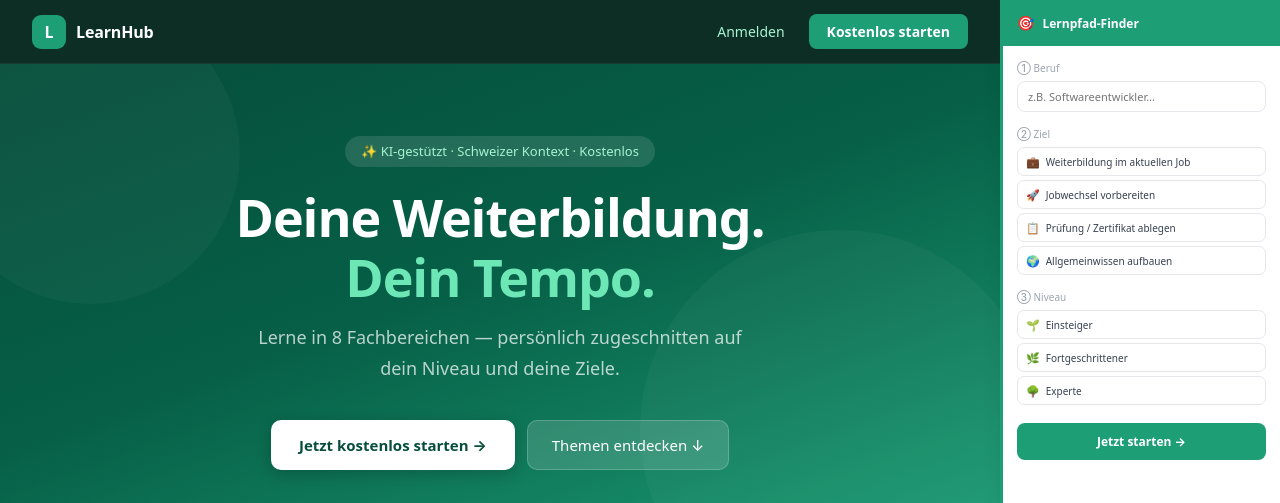
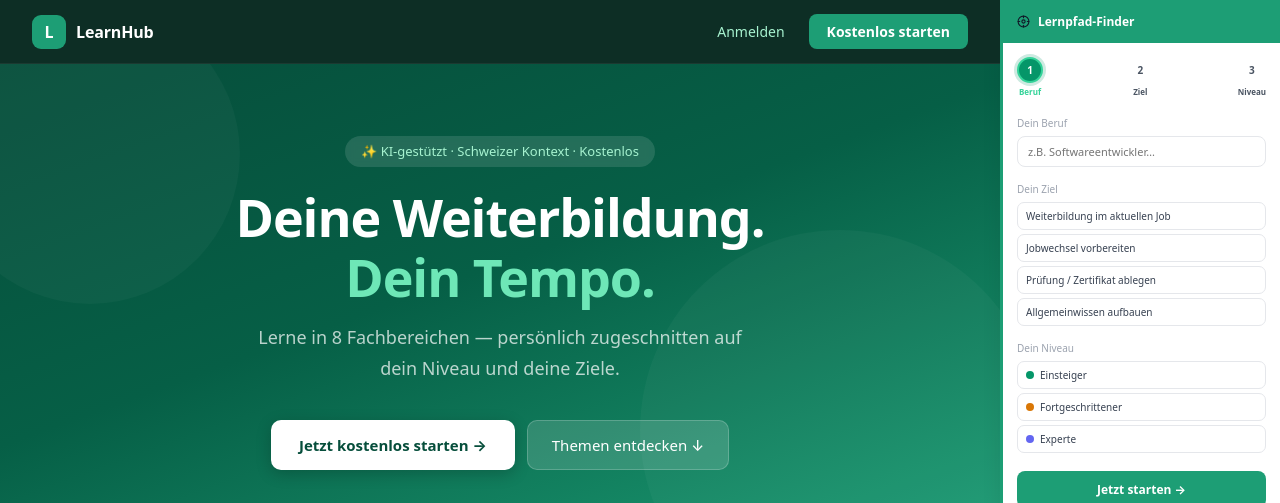
Before and after one commit to David-Rutz/Lernplattform, a React (Vite) app: page / in a window 1280 px wide. Shown: the top 503 px of the page. Built offline with nearby package versions, Linux system fonts and the light colour scheme.

Commit message:
feat: replace NeedFinder emojis with StepIndicator dots, AreaChip thumbnails, SVG icons

```diff
--- a/src/components/NeedFinderPanel.jsx
+++ b/src/components/NeedFinderPanel.jsx
@@ -1,19 +1,74 @@
-import { useState, useEffect, useRef } from 'react'
+import { useState, useEffect, useRef, Fragment } from 'react'
 import { mapJobToAreas } from '../lib/claude'
-import { AREAS } from './Sidebar'
+import { AREAS, AreaChip } from './Sidebar'
 
 const GOAL_OPTIONS = [
-  { value: 'job_current', label: 'Weiterbildung im aktuellen Job', icon: '💼' },
-  { value: 'job_change',  label: 'Jobwechsel vorbereiten',        icon: '🚀' },
-  { value: 'exam',        label: 'Prüfung / Zertifikat ablegen',  icon: '📋' },
-  { value: 'general',     label: 'Allgemeinwissen aufbauen',      icon: '🌍' },
+  { value: 'job_current', label: 'Weiterbildung im aktuellen Job' },
+  { value: 'job_change',  label: 'Jobwechsel vorbereiten' },
+  { value: 'exam',        label: 'Prüfung / Zertifikat ablegen' },
+  { value: 'general',     label: 'Allgemeinwissen aufbauen' },
 ]
 
 const LEVEL_OPTIONS = [
-  { value: 'einsteiger',       label: 'Einsteiger',        icon: '🌱' },
-  { value: 'fortgeschrittene', label: 'Fortgeschrittener', icon: '🌿' },
-  { value: 'experte',          label: 'Experte',            icon: '🌳' },
+  { value: 'einsteiger',       label: 'Einsteiger',        color: '#059669' },
+  { value: 'fortgeschrittene', label: 'Fortgeschrittener', color: '#d97706' },
+  { value: 'experte',          label: 'Experte',           color: '#6366f1' },
 ]
+
+const CrosshairIcon = () => (
+  <svg width="13" height="13" viewBox="0 0 24 24" fill="none" stroke="currentColor" strokeWidth="2" strokeLinecap="round">
+    <circle cx="12" cy="12" r="10"/><circle cx="12" cy="12" r="3"/>
+    <line x1="12" y1="2" x2="12" y2="5"/><line x1="12" y1="19" x2="12" y2="22"/>
+    <line x1="2" y1="12" x2="5" y2="12"/><line x1="19" y1="12" x2="22" y2="12"/>
+  </svg>
+)
+
+const CheckIcon = () => (
+  <svg width="10" height="10" viewBox="0 0 24 24" fill="none" stroke="currentColor" strokeWidth="3" strokeLinecap="round">
+    <polyline points="20 6 9 17 4 12"/>
+  </svg>
+)
+
+function StepIndicator({ jobDone, goalDone }) {
+  // currentStep: 1 if job not done, 2 if job done but goal not, 3 otherwise
+  const currentStep = !jobDone ? 1 : !goalDone ? 2 : 3
+  const steps = ['Beruf', 'Ziel', 'Niveau']
+  const stepDone = [jobDone, goalDone, false] // level done is end state
+
+  return (
+    <div style={{ display: 'flex', alignItems: 'center', marginBottom: 16 }}>
+      {steps.map((label, i) => {
+        const num = i + 1
+        const done = stepDone[i]
+        const active = num === currentStep
+        return (
+          <Fragment key={i}>
+            <div style={{ display: 'flex', flexDirection: 'column', alignItems: 'center', gap: 3 }}>
+              <div style={{
+                width: 26, height: 26, borderRadius: '50%',
+                background: done || active ? '#059669' : 'rgba(255,255,255,0.06)',
+                border: active ? '2px solid #34D399' : '2px solid transparent',
+                boxShadow: active ? '0 0 0 3px rgba(5,150,105,0.2)' : 'none',
+                display: 'flex', alignItems: 'center', justifyContent: 'center',
+                transition: 'all .2s',
+              }}>
+                {done ? (
+                  <span style={{ color: '#fff' }}><CheckIcon /></span>
+                ) : (
+                  <span style={{ color: active ? '#fff' : '#4B5563', fontSize: 10, fontWeight: 800 }}>{num}</span>
+                )}
+              </div>
+              <span style={{ fontSize: 8, fontWeight: 600, color: active ? '#34D399' : done ? '#6EE7B7' : '#4B5563', whiteSpace: 'nowrap' }}>{label}</span>
+            </div>
+            {i < steps.length - 1 && (
+              <div style={{ flex: 1, height: 2, background: stepDone[i] ? '#059669' : 'rgba(255,255,255,0.1)', margin: '0 4px', marginBottom: 14, transition: 'background .2s' }} />
+            )}
+          </Fragment>
+        )
+      })}
+    </div>
+  )
+}
 
 export default function NeedFinderPanel({ preferences, onComplete, onStartAuth, onClose, context }) {
   const [editing, setEditing] = useState(!preferences)
@@ -24,7 +79,6 @@ export default function NeedFinderPanel({ preferences, onComplete, onStartAuth,
   const [mapping, setMapping] = useState(false)
   const debounceRef = useRef(null)
 
-  // Debounced AI mapping when job input changes
   useEffect(() => {
     if (debounceRef.current) clearTimeout(debounceRef.current)
     if (job.trim().length < 2) { setJobAreas([]); return }
@@ -47,34 +101,40 @@ export default function NeedFinderPanel({ preferences, onComplete, onStartAuth,
   }
 
   const recommendedAreas = AREAS.filter(a => jobAreas.includes(a.id))
+  const goalLabel = GOAL_OPTIONS.find(o => o.value === preferences?.goal)
+  const levelOption = LEVEL_OPTIONS.find(o => o.value === preferences?.level)
 
   // ── PROFILE SUMMARY (dashboard, not editing) ─────────────────────────
   if (context === 'dashboard' && !editing) {
-    const goalLabel = GOAL_OPTIONS.find(o => o.value === preferences?.goal)
-    const levelLabel = LEVEL_OPTIONS.find(o => o.value === preferences?.level)
     return (
       <aside style={panelStyle}>
         <div style={{ ...headerStyle, background: '#1D9E75' }}>
-          <span style={{ fontSize: 14 }}>🎯</span>
+          <CrosshairIcon />
           <span style={{ fontSize: 12, fontWeight: 700, color: '#fff' }}>Mein Profil</span>
-          <button onClick={() => setEditing(true)} style={editBtnStyle}>✏️ Ändern</button>
+          <button onClick={() => setEditing(true)} style={editBtnStyle}>Ändern</button>
           {onClose && <button onClick={onClose} style={{ background: 'none', border: 'none', color: 'rgba(255,255,255,0.7)', fontSize: 14, cursor: 'pointer', marginLeft: 4, padding: 0 }}>✕</button>}
         </div>
 
         <div style={{ padding: '14px', flex: 1, overflowY: 'auto' }}>
           <div style={{ background: '#F0FDF9', borderRadius: 10, padding: '12px', marginBottom: 14 }}>
             <div style={profileLabelStyle}>DEIN PROFIL</div>
-            <div style={profileRowStyle}>💼 {preferences?.job || '—'}</div>
-            {goalLabel && <div style={profileRowStyle}>{goalLabel.icon} {goalLabel.label}</div>}
-            {levelLabel && <div style={profileRowStyle}>{levelLabel.icon} {levelLabel.label}</div>}
+            <div style={profileRowStyle}>{preferences?.job || '—'}</div>
+            {goalLabel && <div style={profileRowStyle}>{goalLabel.label}</div>}
+            {levelOption && (
+              <div style={{ ...profileRowStyle, display: 'flex', alignItems: 'center', gap: 6 }}>
+                <div style={{ width: 8, height: 8, borderRadius: '50%', background: levelOption.color, flexShrink: 0 }} />
+                {levelOption.label}
+              </div>
+            )}
           </div>
 
           {recommendedAreas.length > 0 && (
             <>
               <div style={{ fontSize: 10, color: '#9CA3AF', marginBottom: 8 }}>Empfohlen für dich:</div>
               {recommendedAreas.map(a => (
-                <div key={a.id} style={{ fontSize: 12, color: '#1D9E75', fontWeight: 600, marginBottom: 4 }}>
-                  → {a.icon} {a.name}
+                <div key={a.id} style={{ display: 'flex', alignItems: 'center', gap: 8, fontSize: 12, color: '#1D9E75', fontWeight: 600, marginBottom: 6 }}>
+                  <AreaChip area={a} active={false} />
+                  {a.name}
                 </div>
               ))}
             </>
@@ -91,11 +151,11 @@ export default function NeedFinderPanel({ preferences, onComplete, onStartAuth,
     )
   }
 
-  // ── FLOW (landing page or editing in dashboard) ───────────────────────
+  // ── FLOW ─────────────────────────────────────────────────────────────
   return (
     <aside style={panelStyle}>
       <div style={{ ...headerStyle, background: '#1D9E75' }}>
-        <span style={{ fontSize: 14 }}>🎯</span>
+        <CrosshairIcon />
         <span style={{ fontSize: 12, fontWeight: 700, color: '#fff' }}>Lernpfad-Finder</span>
         {context === 'dashboard' && (
           <button
@@ -106,9 +166,11 @@ export default function NeedFinderPanel({ preferences, onComplete, onStartAuth,
       </div>
 
       <div style={{ padding: '14px', flex: 1, overflowY: 'auto' }}>
+        <StepIndicator jobDone={job.trim().length >= 2} goalDone={!!goal} />
+
         {/* Step 1: Beruf */}
         <div style={stepWrapStyle}>
-          <div style={stepLabelStyle}>① Beruf</div>
+          <div style={stepLabelStyle}>Dein Beruf</div>
           <input
             type="text"
             value={job}
@@ -118,9 +180,12 @@ export default function NeedFinderPanel({ preferences, onComplete, onStartAuth,
           />
           {mapping && <div style={{ fontSize: 10, color: '#9CA3AF', marginTop: 4 }}>Analysiere…</div>}
           {!mapping && jobAreas.length > 0 && (
-            <div style={{ marginTop: 6 }}>
+            <div style={{ marginTop: 6, display: 'flex', flexDirection: 'column', gap: 4 }}>
               {AREAS.filter(a => jobAreas.includes(a.id)).map(a => (
-                <div key={a.id} style={{ fontSize: 10, color: '#1D9E75', fontWeight: 600 }}>→ {a.icon} {a.name}</div>
+                <div key={a.id} style={{ display: 'flex', alignItems: 'center', gap: 8, fontSize: 10, color: '#1D9E75', fontWeight: 600 }}>
+                  <AreaChip area={a} active={false} />
+                  {a.name}
+                </div>
               ))}
             </div>
           )}
@@ -128,13 +193,12 @@ export default function NeedFinderPanel({ preferences, onComplete, onStartAuth,
 
         {/* Step 2: Ziel */}
         <div style={stepWrapStyle}>
-          <div style={stepLabelStyle}>② Ziel</div>
+          <div style={stepLabelStyle}>Dein Ziel</div>
           <div style={{ display: 'flex', flexDirection: 'column', gap: 4 }}>
             {GOAL_OPTIONS.map(o => (
               <button key={o.value} onClick={() => setGoal(o.value)} style={optionStyle(goal === o.value)}>
-                <span>{o.icon}</span>
-                <span style={{ fontSize: 10, fontWeight: goal === o.value ? 600 : 400, color: goal === o.value ? '#065F46' : '#374151' }}>{o.label}</span>
-                {goal === o.value && <span style={{ marginLeft: 'auto', fontSize: 10 }}>✓</span>}
+                <span style={{ fontSize: 10, fontWeight: goal === o.value ? 600 : 400, color: goal === o.value ? '#065F46' : '#374151', flex: 1, textAlign: 'left' }}>{o.label}</span>
+                {goal === o.value && <span style={{ color: '#059669' }}><CheckIcon /></span>}
               </button>
             ))}
           </div>
@@ -142,13 +206,13 @@ export default function NeedFinderPanel({ preferences, onComplete, onStartAuth,
 
         {/* Step 3: Niveau */}
         <div style={stepWrapStyle}>
-          <div style={stepLabelStyle}>③ Niveau</div>
+          <div style={stepLabelStyle}>Dein Niveau</div>
           <div style={{ display: 'flex', flexDirection: 'column', gap: 4 }}>
             {LEVEL_OPTIONS.map(o => (
               <button key={o.value} onClick={() => setLevel(o.value)} style={optionStyle(level === o.value)}>
-                <span>{o.icon}</span>
-                <span style={{ fontSize: 10, fontWeight: level === o.value ? 600 : 400, color: level === o.value ? '#065F46' : '#374151' }}>{o.label}</span>
-                {level === o.value && <span style={{ marginLeft: 'auto', fontSize: 10 }}>✓</span>}
+                <div style={{ width: 8, height: 8, borderRadius: '50%', background: o.color, flexShrink: 0 }} />
+                <span style={{ fontSize: 10, fontWeight: level === o.value ? 600 : 400, color: level === o.value ? '#065F46' : '#374151', flex: 1, textAlign: 'left' }}>{o.label}</span>
+                {level === o.value && <span style={{ color: '#059669' }}><CheckIcon /></span>}
               </button>
             ))}
           </div>
@@ -157,11 +221,13 @@ export default function NeedFinderPanel({ preferences, onComplete, onStartAuth,
         {/* Live recommendation */}
         {jobAreas.length > 0 && (
           <div style={{ background: 'linear-gradient(135deg, #F0FDF9, #fff)', border: '1.5px solid #1D9E75', borderRadius: 10, padding: '10px', marginBottom: 12 }}>
-            <div style={{ fontSize: 9, color: '#1D9E75', fontWeight: 700, marginBottom: 6 }}>⭐ EMPFOHLEN</div>
+            <div style={{ fontSize: 9, color: '#1D9E75', fontWeight: 700, marginBottom: 6, letterSpacing: '.06em', textTransform: 'uppercase' }}>Empfohlen</div>
             {AREAS.filter(a => jobAreas.includes(a.id)).map(a => (
-              <div key={a.id} style={{ fontSize: 11, color: '#065F46', fontWeight: 600 }}>{a.icon} {a.name}</div>
+              <div key={a.id} style={{ display: 'flex', alignItems: 'center', gap: 8, fontSize: 11, color: '#065F46', fontWeight: 600, marginBottom: 4 }}>
+                <AreaChip area={a} active={false} />
+                {a.name}
+              </div>
             ))}
-            {(goal || level) && <div style={{ fontSize: 9, color: '#9CA3AF', marginTop: 4 }}>Aktualisiert live</div>}
           </div>
         )}
 
@@ -189,82 +255,32 @@ export default function NeedFinderPanel({ preferences, onComplete, onStartAuth,
 
 // ── Styles ────────────────────────────────────────────────────────────────
 const panelStyle = {
-  width: 280,
-  minWidth: 280,
-  background: '#fff',
-  borderLeft: '3px solid #1D9E75',
-  display: 'flex',
-  flexDirection: 'column',
-  position: 'sticky',
-  top: 0,
-  height: '100vh',
-  overflowY: 'auto',
-  boxShadow: '-4px 0 16px rgba(0,0,0,0.06)',
-  fontFamily: 'system-ui, -apple-system, sans-serif',
+  width: 280, minWidth: 280, background: '#fff',
+  borderLeft: '3px solid #1D9E75', display: 'flex', flexDirection: 'column',
+  position: 'sticky', top: 0, height: '100vh', overflowY: 'auto',
+  boxShadow: '-4px 0 16px rgba(0,0,0,0.06)', fontFamily: 'system-ui, -apple-system, sans-serif',
 }
-
-const headerStyle = {
-  padding: '12px 14px',
-  display: 'flex',
-  alignItems: 'center',
-  gap: 8,
-  flexShrink: 0,
+const headerStyle = { padding: '12px 14px', display: 'flex', alignItems: 'center', gap: 8, flexShrink: 0 }
+const stepWrapStyle = { marginBottom: 14 }
+const stepLabelStyle = { fontSize: 10, color: '#9CA3AF', marginBottom: 5, fontWeight: 500 }
+const inputStyle = {
+  width: '100%', padding: '7px 10px', border: '1.5px solid #E5E7EB',
+  borderRadius: 8, fontSize: 11, outline: 'none', boxSizing: 'border-box', fontFamily: 'inherit',
 }
-
-const stepWrapStyle = { marginBottom: 14 }
-
-const stepLabelStyle = { fontSize: 10, color: '#9CA3AF', marginBottom: 5, fontWeight: 500 }
-
-const inputStyle = {
-  width: '100%',
-  padding: '7px 10px',
-  border: '1.5px solid #E5E7EB',
-  borderRadius: 8,
-  fontSize: 11,
-  outline: 'none',
-  boxSizing: 'border-box',
-  fontFamily: 'inherit',
+const optionStyle = (selected) => ({
+  display: 'flex', alignItems: 'center', gap: 6, padding: '6px 8px',
+  border: `1.5px solid ${selected ? '#1D9E75' : '#E5E7EB'}`, borderRadius: 7,
+  background: selected ? '#F0FDF9' : '#fff', cursor: 'pointer',
+  fontSize: 11, fontFamily: 'inherit', width: '100%',
+})
+const ctaBtnStyle = {
+  width: '100%', padding: '10px', background: '#1D9E75', color: '#fff',
+  border: 'none', borderRadius: 8, fontSize: 12, fontWeight: 700,
+  cursor: 'pointer', marginTop: 4, fontFamily: 'inherit',
 }
-
-const optionStyle = (selected) => ({
-  display: 'flex',
-  alignItems: 'center',
-  gap: 6,
-  padding: '6px 8px',
-  border: `1.5px solid ${selected ? '#1D9E75' : '#E5E7EB'}`,
-  borderRadius: 7,
-  background: selected ? '#F0FDF9' : '#fff',
-  cursor: 'pointer',
-  textAlign: 'left',
-  fontSize: 11,
-  fontFamily: 'inherit',
-  width: '100%',
-})
-
-const ctaBtnStyle = {
-  width: '100%',
-  padding: '10px',
-  background: '#1D9E75',
-  color: '#fff',
-  border: 'none',
-  borderRadius: 8,
-  fontSize: 12,
-  fontWeight: 700,
-  cursor: 'pointer',
-  marginTop: 4,
-  fontFamily: 'inherit',
+const editBtnStyle = {
+  marginLeft: 'auto', background: 'rgba(255,255,255,0.15)', border: 'none',
+  borderRadius: 6, padding: '2px 8px', fontSize: 10, color: '#fff', cursor: 'pointer',
 }
-
-const editBtnStyle = {
-  marginLeft: 'auto',
-  background: 'rgba(255,255,255,0.15)',
-  border: 'none',
-  borderRadius: 6,
-  padding: '2px 8px',
-  fontSize: 10,
-  color: '#fff',
-  cursor: 'pointer',
-}
-
 const profileLabelStyle = { fontSize: 9, color: '#065F46', fontWeight: 700, marginBottom: 6, letterSpacing: '.05em' }
 const profileRowStyle = { fontSize: 11, color: '#374151', marginBottom: 3 }
```
